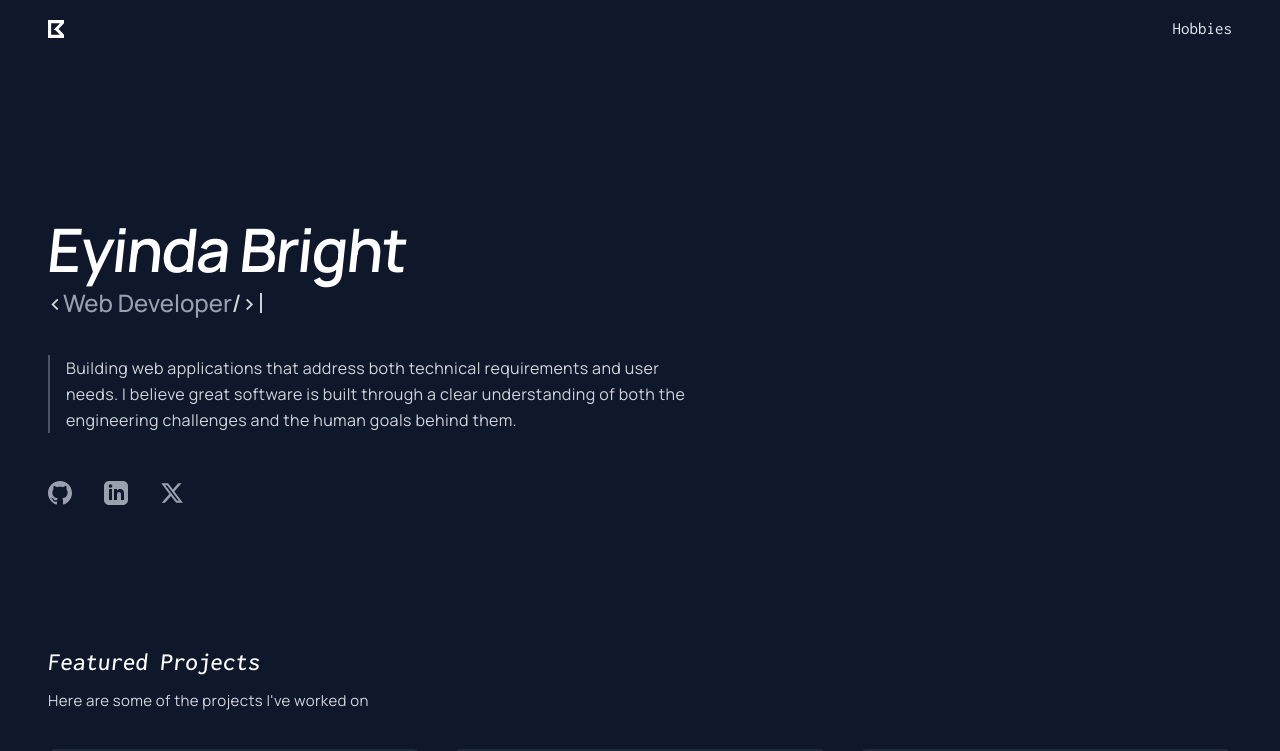
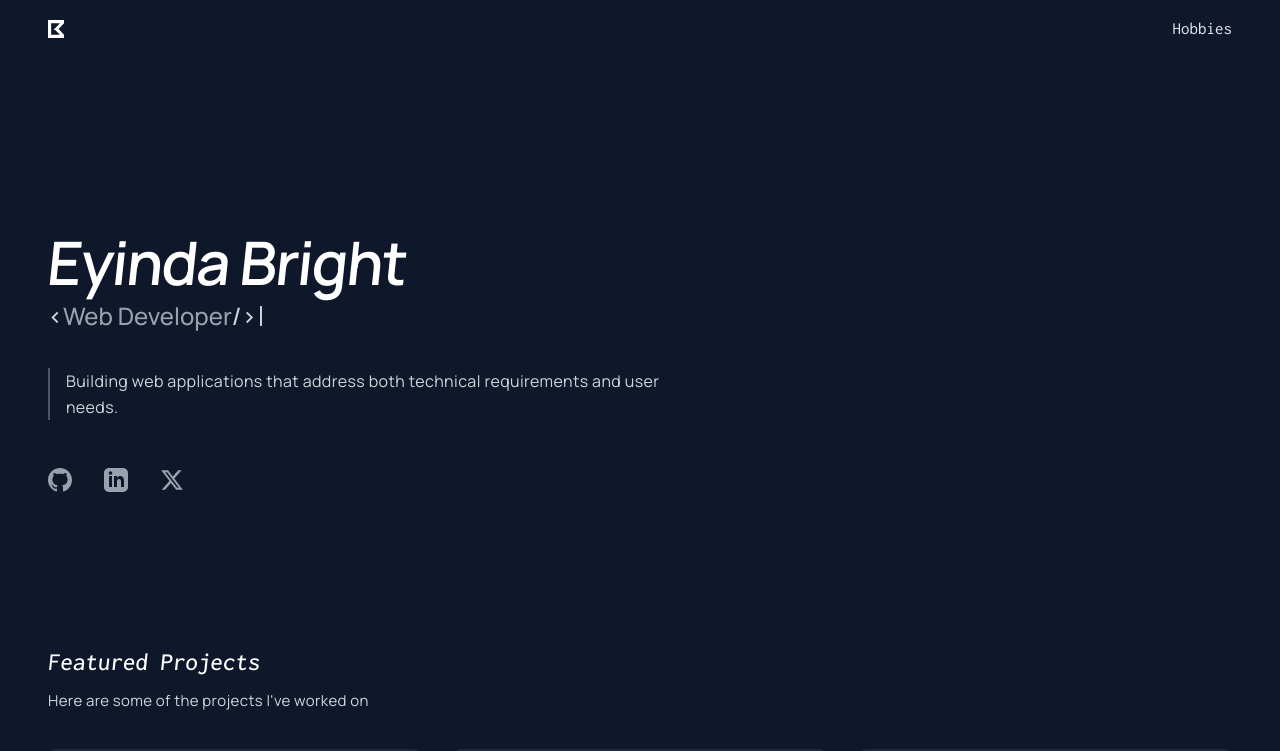
Before and after one commit to Brayzonn/zoneyhub, a React (Vite) app in the folder client/: page / in a window 1280 px wide. Shown: the top 751 px of the page. Built offline with nearby package versions, Linux system fonts and the light colour scheme.

Commit message:
Portfolio v2.0 - Complete redesign

```diff
--- a/client/src/components/Showcase.tsx
+++ b/client/src/components/Showcase.tsx
@@ -21,9 +21,7 @@ const Showcase = () => {
         <div className="relative">
           <p className="text-gray-300 leading-relaxed font-sans tracking-wide text-left text-base mt-3 max-w-[650px] pl-4 border-l-2 border-gray-600">
             Building web applications that address both technical requirements
-            and user needs. I believe great software is built through a clear
-            understanding of both the engineering challenges and the human goals
-            behind them.
+            and user needs.
           </p>
         </div>
 
```
